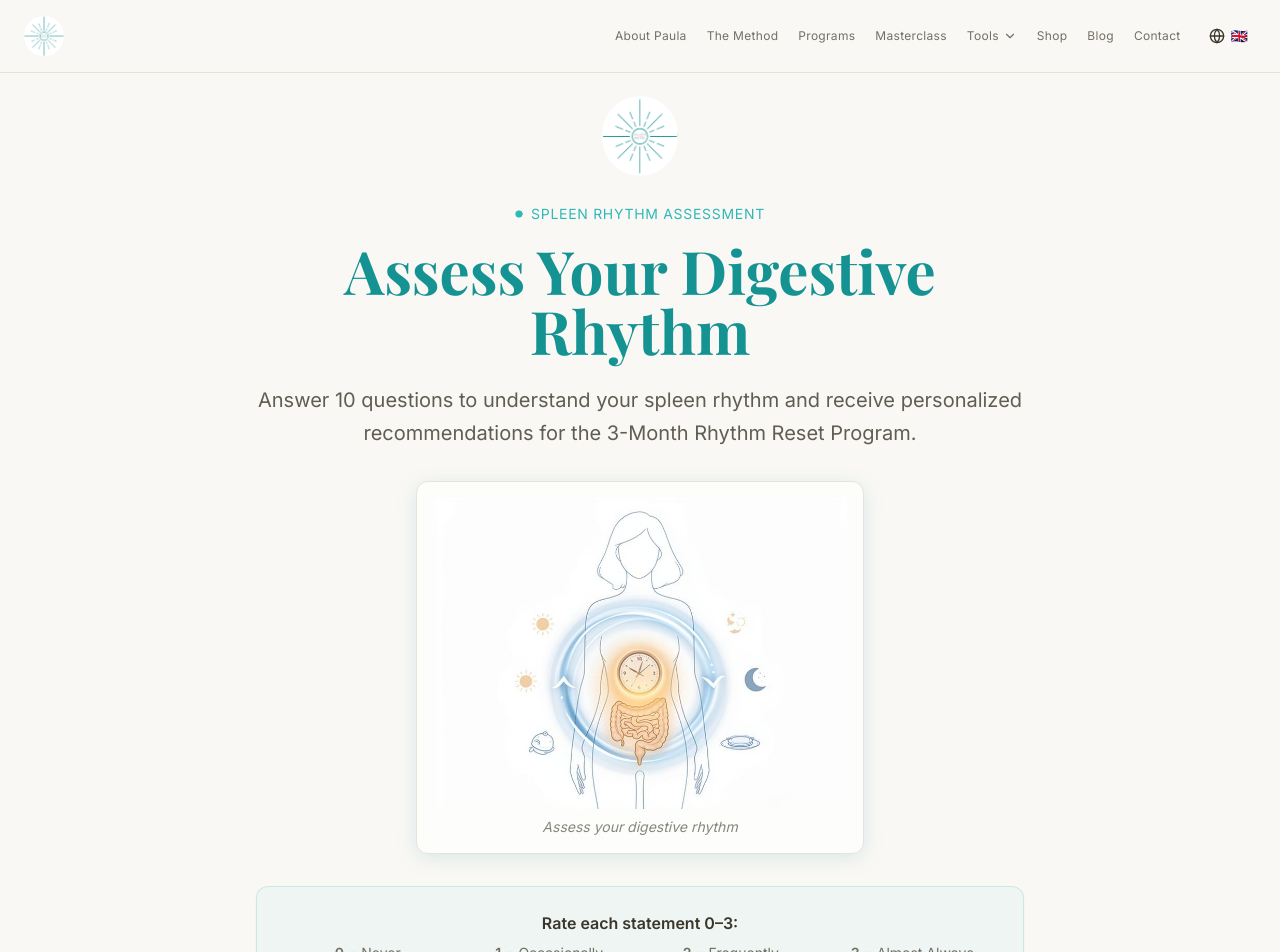
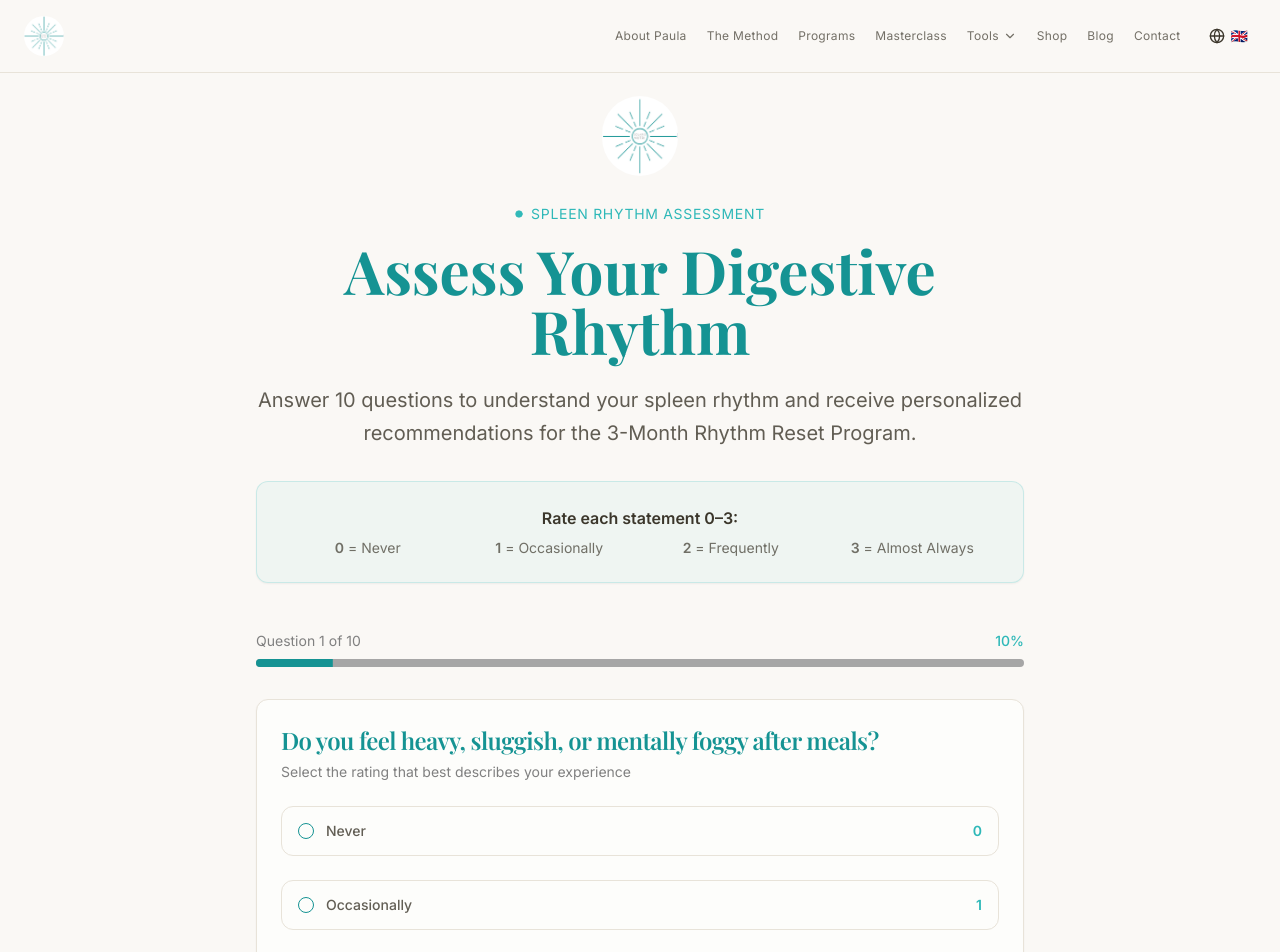
Before and after one commit to crkdown/quantum-solar-rhythm, a React (Vite) app: page /rhythm-calculator in a window 1280 px wide. Shown: the top 952 px of the page. Built offline with nearby package versions, Linux system fonts and the light colour scheme; the HTML template or start-up script is replaced by a standard one.

Commit message:
Reverted to commit 0fcc0338331df5d5aade978c81a7d8a58b0354cf

```diff
--- a/src/pages/RhythmCalculator.tsx
+++ b/src/pages/RhythmCalculator.tsx
@@ -6,7 +6,6 @@ import { Label } from "@/components/ui/label";
 import { Progress } from "@/components/ui/progress";
 import { RadioGroup, RadioGroupItem } from "@/components/ui/radio-group";
 import logo from "@/assets/solaris-nutri-logo.jpeg";
-import digestiveRhythm from "@/assets/tool-digestive-rhythm.png";
 import { useLanguage } from "@/contexts/LanguageContext";
 
 type Answer = {
@@ -457,21 +456,6 @@ const RhythmCalculator = () => {
               <p className="font-sans text-xl text-foreground/80 leading-relaxed mb-8">
                 {t('calc.subtitle')}
               </p>
-
-              {/* Digestive Rhythm Illustration */}
-              <div className="max-w-md mx-auto mb-8">
-                <div className="bg-card rounded-xl border border-border p-4 shadow-subtle-glow">
-                  <img
-                    src={digestiveRhythm}
-                    alt="Assess your digestive rhythm"
-                    className="w-full h-auto object-contain"
-                  />
-                  <p className="font-sans text-sm text-foreground/60 mt-2 italic">
-                    {language === 'es' ? 'Evalúa tu ritmo digestivo' : language === 'pt' ? 'Avalie seu ritmo digestivo' : 'Assess your digestive rhythm'}
-                  </p>
-                </div>
-              </div>
-
               <Card className="border-accent/20 bg-accent/5 mb-8">
                 <CardContent className="pt-6">
                   <p className="font-sans font-semibold text-foreground mb-2">{t('calc.instruction')}</p>
```
Also changed, not shown: src/assets/tool-digestive-rhythm.png (deleted).
